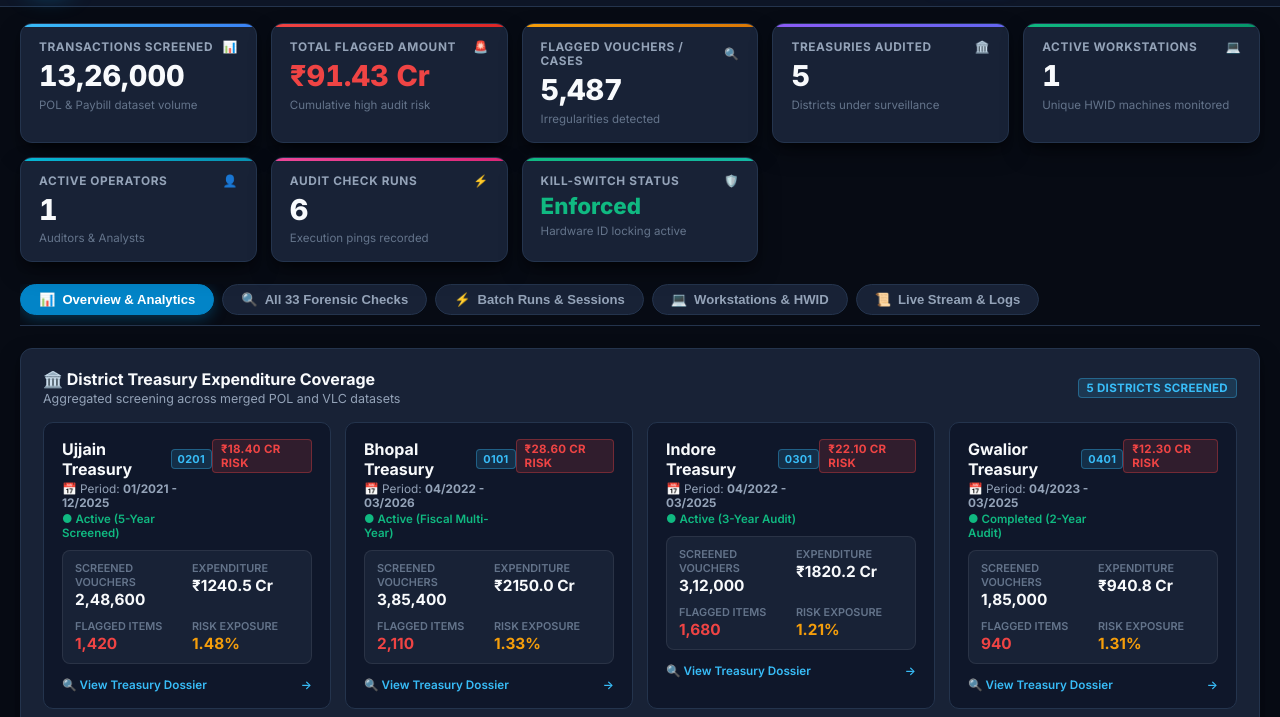
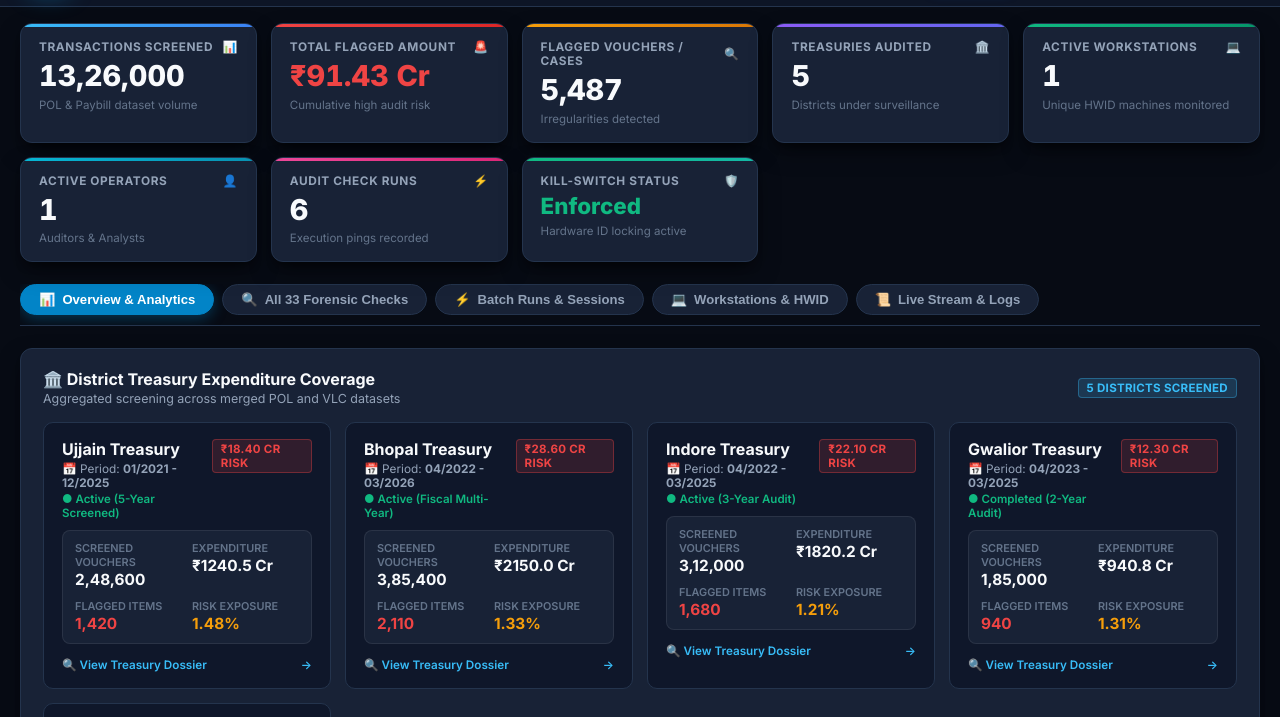
Before and after one commit to nitinarya09/TI-Studio-Dashboard, a plain HTML site: page index.html in a window 1280 px wide. Shown: the part 60-777 px from the top of the page. Drawn offline with nearby package versions, Linux system fonts and the light colour scheme; no server answers.

Commit message:
Remove treasury codes from dashboard cards and modals, show clean treasury names only

```diff
--- a/index.html
+++ b/index.html
@@ -1391,7 +1391,6 @@
         <div>
           <div style="display: flex; align-items: center; gap: 10px; flex-wrap: wrap;">
             <h3 style="font-size: 1.25rem; font-weight: 800; color: var(--text-primary); margin: 0;" id="tm-title">Treasury Details</h3>
-            <span class="badge badge-info" id="tm-code">Code: 0201</span>
             <span class="badge badge-success" id="tm-status">Active</span>
           </div>
           <div style="font-size: 0.8rem; color: var(--text-secondary); margin-top: 4px;" id="tm-period-subtitle">
@@ -1567,7 +1566,7 @@
       {
         id: "ujjain",
         name: "Ujjain Treasury",
-        code: "0201",
+        code: "430",
         district: "Ujjain",
         period: "01/2021 to 12/2025 (5-Year Screened)",
         periodShort: "01/2021 - 12/2025",
@@ -1586,7 +1585,7 @@
       {
         id: "bhopal",
         name: "Bhopal Treasury",
-        code: "0101",
+        code: "050",
         district: "Bhopal",
         period: "04/2022 to 03/2026 (Fiscal Multi-Year)",
         periodShort: "04/2022 - 03/2026",
@@ -1604,7 +1603,7 @@
       {
         id: "indore",
         name: "Indore Treasury",
-        code: "0301",
+        code: "170",
         district: "Indore",
         period: "04/2022 to 03/2025 (3-Year Audit)",
         periodShort: "04/2022 - 03/2025",
@@ -1622,7 +1621,7 @@
       {
         id: "gwalior",
         name: "Gwalior Treasury",
-        code: "0401",
+        code: "140",
         district: "Gwalior",
         period: "04/2023 to 03/2025 (2-Year Audit)",
         periodShort: "04/2023 - 03/2025",
@@ -1640,7 +1639,7 @@
       {
         id: "jabalpur",
         name: "Jabalpur Treasury",
-        code: "0501",
+        code: "180",
         district: "Jabalpur",
         period: "04/2023 to 03/2025 (2-Year Audit)",
         periodShort: "04/2023 - 03/2025",
@@ -1876,9 +1875,8 @@
           <div class="treasury-card" onclick="openTreasuryModal('${t.id}')" title="Click to view complete audit dossier and check runs for ${escapeHtml(t.name)}">
             <div class="treasury-header">
               <div>
-                <div class="treasury-name" style="display:flex; align-items:center; gap:6px;">
+                <div class="treasury-name">
                   ${escapeHtml(t.name)}
-                  <span class="badge badge-info" style="font-size:0.68rem; padding: 2px 6px;">${t.code}</span>
                 </div>
                 <div style="font-size: 0.74rem; color: var(--text-secondary); margin-top: 3px;">📅 Period: <strong>${escapeHtml(t.periodShort || t.period)}</strong></div>
                 <div style="font-size: 0.72rem; color: var(--emerald); font-weight: 600; margin-top: 2px;">● ${t.status}</div>
@@ -1919,7 +1917,7 @@
       _activeModalTreasury = t;
 
       document.getElementById('tm-title').textContent = t.name;
-      document.getElementById('tm-code').textContent = `IFMIS Code: ${t.code}`;
+      if (document.getElementById('tm-code')) document.getElementById('tm-code').style.display = 'none';
       document.getElementById('tm-status').textContent = t.status;
       document.getElementById('tm-period-subtitle').innerHTML = `📅 Screening Period: <strong>${escapeHtml(t.period)}</strong> (${escapeHtml(t.district)} District)`;
 
```
